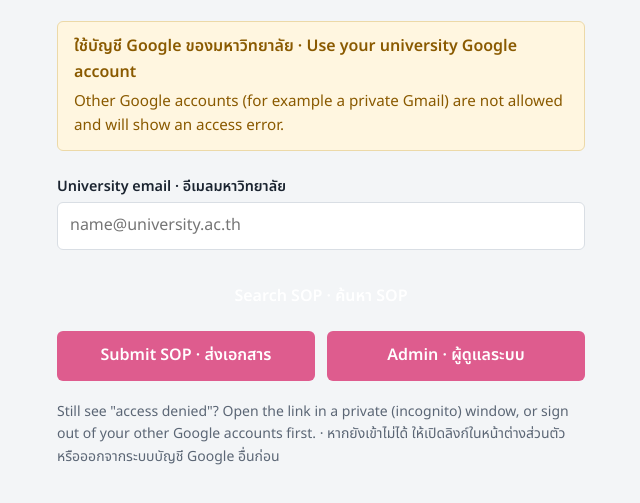
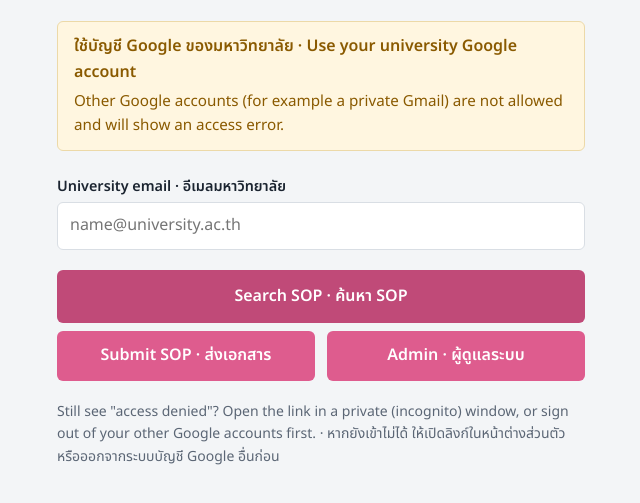
Before and after one commit to CUVET-NPC/SOP-landing-page, a plain HTML site: page index.html in a window 1280 px wide. In both pictures the pointer is over the link "Search SOP · ค้นหา SOP". Shown: the part 117-620 px from the top of the page, without its empty margins (319-959 px from the left). Drawn offline with Linux system fonts and the light colour scheme.

Commit message:
Update index.html

```diff
--- a/index.html
+++ b/index.html
@@ -46,7 +46,7 @@
     text-decoration:none;
     font-weight:600;
   }
-  nav a:hover { background:var(--bg); }
+  nav a:hover { background:#c04a78; }
   .button-row {
     display:grid;
     grid-template-columns:1fr 1fr;
```
